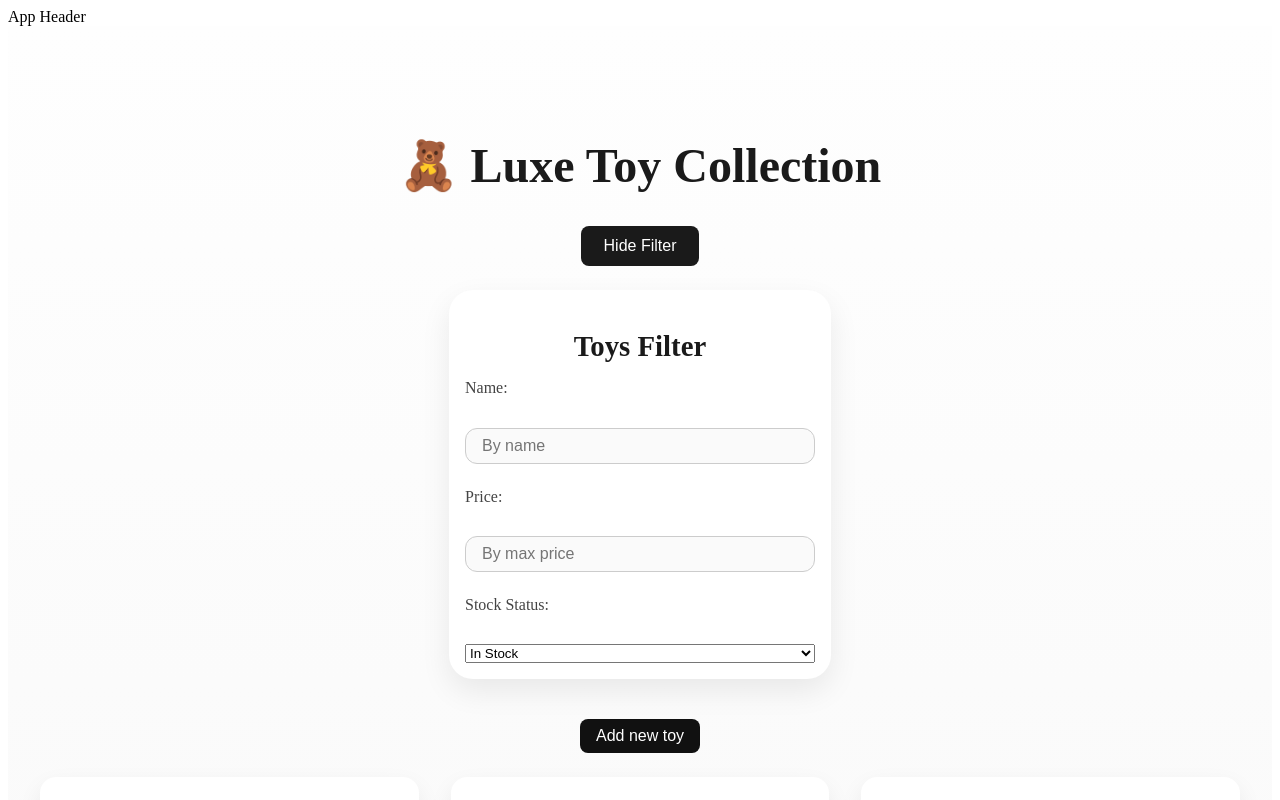
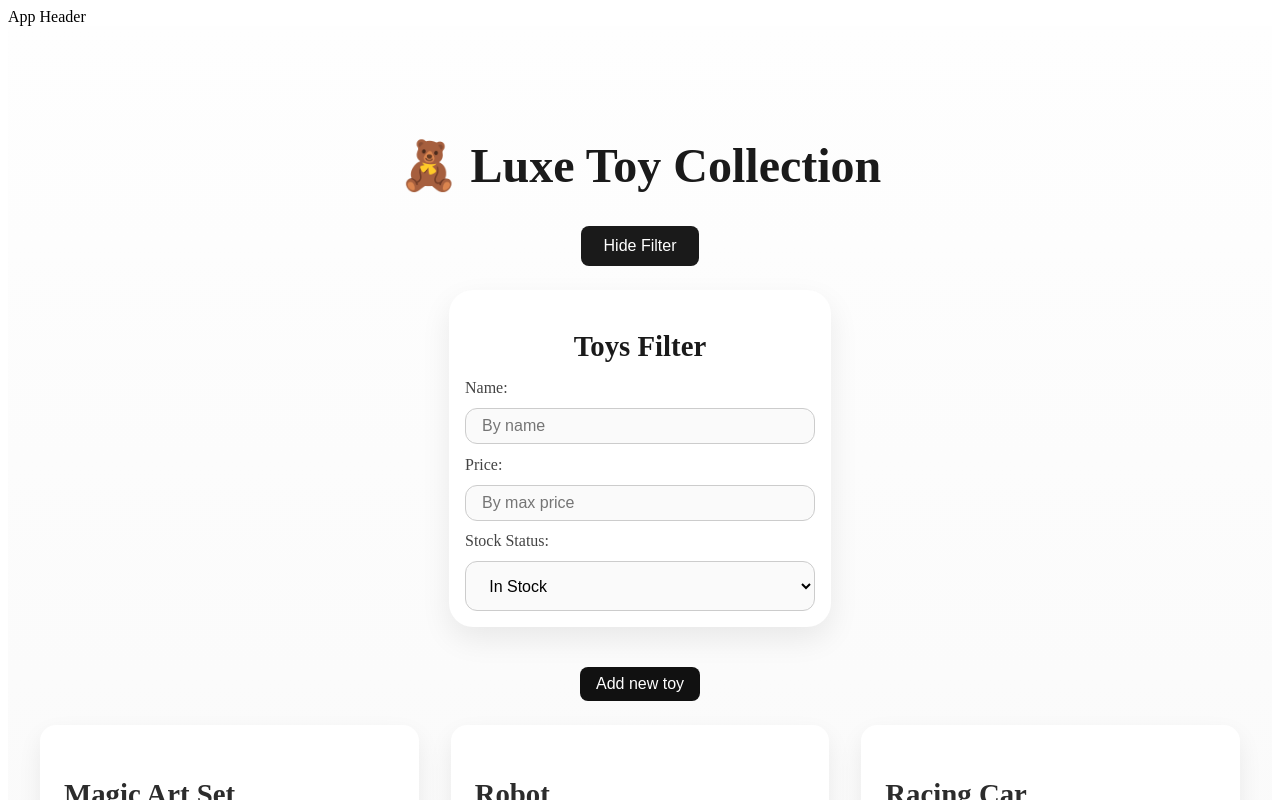
Before and after one commit to nevo0309/mistertoy-frontend, a React (Vite) app: page /toy in a window 1280 px wide. Both pictures are taken after a click on the button "Show Filter". Shown: the top 800 px of the page. Built offline with nearby package versions, Linux system fonts and the light colour scheme.

Commit message:
Add style to the availability select filter

```diff
--- a/src/assets/style/cmps/ToyFilter.css
+++ b/src/assets/style/cmps/ToyFilter.css
@@ -25,12 +25,12 @@
 .toy-filter form {
   display: flex;
   flex-direction: column;
-  gap: 1.5rem;
+  gap: 0.7rem;
 }
 
 .toy-filter label {
   font-weight: 500;
-  margin-bottom: 0.4rem;
+  margin: 0;
   color: #444;
 }
 
@@ -49,3 +49,20 @@
   background-color: #fff;
   box-shadow: 0 0 0 2px #ccc;
 }
+
+.toy-filter select {
+  padding: 0.9rem 1.2rem;
+  border-radius: 0.75rem;
+  border: 1px solid #ccc;
+  font-size: 1rem;
+  background-color: #fafafa;
+  transition: all 0.3s ease;
+  /* appearance: none; */
+}
+
+.toy-filter select:focus {
+  outline: none;
+  border-color: #999;
+  background-color: #fff;
+  box-shadow: 0 0 0 2px #ccc;
+}
```
